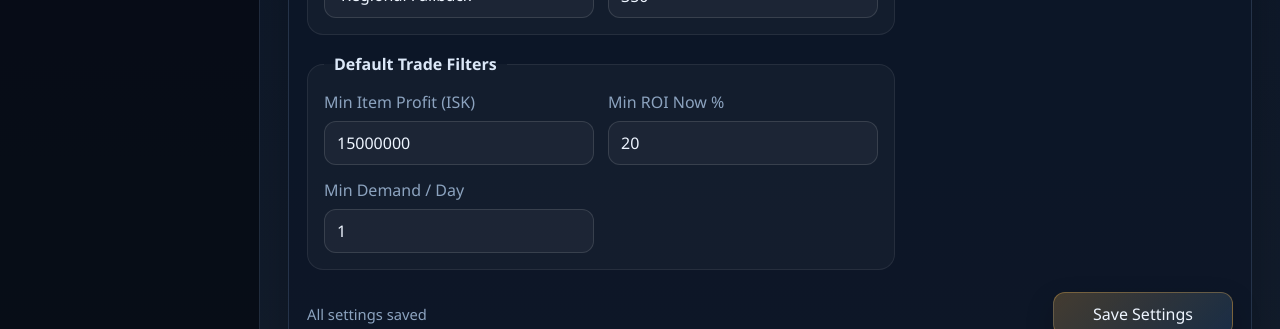
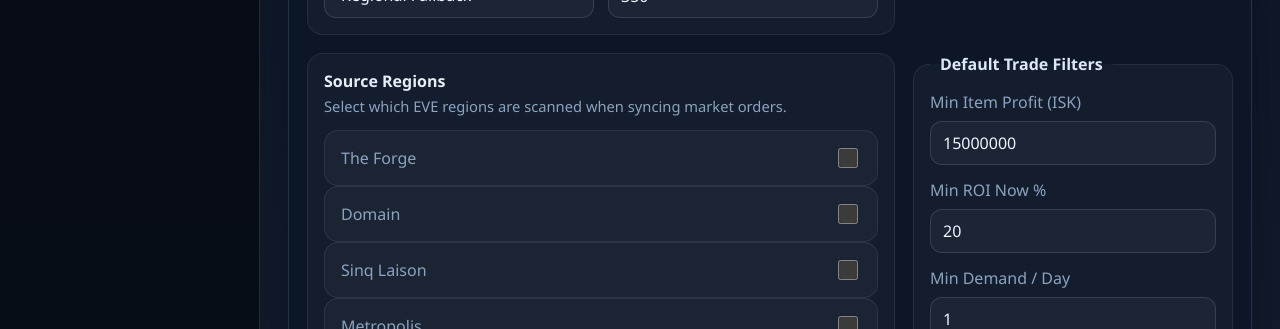
Before and after one commit to nadvornikjiri/EveStationTrader, a React (Vite) app in the folder frontend/: page /settings in a window 1280 px wide. Shown: the part 623-952 px from the top of the page. Built offline with nearby package versions, Linux system fonts and the light colour scheme; no server answers.

Commit message:
Add source region settings to frontend

```diff
--- a/frontend/src/api/settings.ts
+++ b/frontend/src/api/settings.ts
@@ -11,6 +11,7 @@ export type UserSettings = {
   fallback_policy: string;
   shipping_cost_per_m3: number;
   target_market_location_ids: number[];
+  source_region_ids: number[];
   default_filters: Record<string, unknown>;
 };
 
--- a/frontend/src/pages/SettingsPage.tsx
+++ b/frontend/src/pages/SettingsPage.tsx
@@ -3,6 +3,14 @@ import { FormEvent, useEffect, useState } from "react";
 import type { UserSettings } from "../api/settings";
 import { useTargetOptions } from "../hooks/useTradeData";
 import { useSettings, useUpdateSettings } from "../hooks/useSettingsData";
+
+const KNOWN_SOURCE_REGIONS = [
+  { region_id: 10000002, name: "The Forge" },
+  { region_id: 10000043, name: "Domain" },
+  { region_id: 10000032, name: "Sinq Laison" },
+  { region_id: 10000042, name: "Metropolis" },
+  { region_id: 10000030, name: "Heimatar" },
+] as const;
 
 const DEFAULT_SETTINGS: UserSettings = {
   default_analysis_period_days: 14,
@@ -15,6 +23,7 @@ const DEFAULT_SETTINGS: UserSettings = {
   fallback_policy: "regional_fallback",
   shipping_cost_per_m3: 350,
   target_market_location_ids: [],
+  source_region_ids: [],
   default_filters: {
     min_item_profit: 15_000_000,
     roi_now: 0.20,
@@ -90,6 +99,16 @@ export function SettingsPage() {
         ? current.target_market_location_ids.filter((id) => id !== locationId)
         : [...current.target_market_location_ids, locationId];
       return { ...current, target_market_location_ids: selectedIds };
+    });
+  }
+
+  function toggleSourceRegion(regionId: number) {
+    setHasLocalEdits(true);
+    setFormState((current) => {
+      const selectedIds = current.source_region_ids.includes(regionId)
+        ? current.source_region_ids.filter((id) => id !== regionId)
+        : [...current.source_region_ids, regionId];
+      return { ...current, source_region_ids: selectedIds };
     });
   }
 
@@ -252,6 +271,28 @@ export function SettingsPage() {
             </div>
           </section>
 
+          <section className="settings-card">
+            <div className="settings-card-header">
+              <h2>Source Regions</h2>
+              <p>Select which EVE regions are scanned when syncing market orders.</p>
+            </div>
+            <div className="settings-checkbox-list" role="group" aria-label="Source Regions">
+              {KNOWN_SOURCE_REGIONS.map((region) => (
+                <label key={region.region_id} className="settings-toggle">
+                  <div>
+                    <span>{region.name}</span>
+                  </div>
+                  <input
+                    aria-label={region.name}
+                    type="checkbox"
+                    checked={formState.source_region_ids.includes(region.region_id)}
+                    onChange={() => toggleSourceRegion(region.region_id)}
+                  />
+                </label>
+              ))}
+            </div>
+          </section>
+
           <fieldset className="settings-fieldset">
             <legend>Default Trade Filters</legend>
             <div className="controls-grid settings-controls-grid">
```
Also changed, not shown: 1 other file (tests, documents, lock files or other folders).
